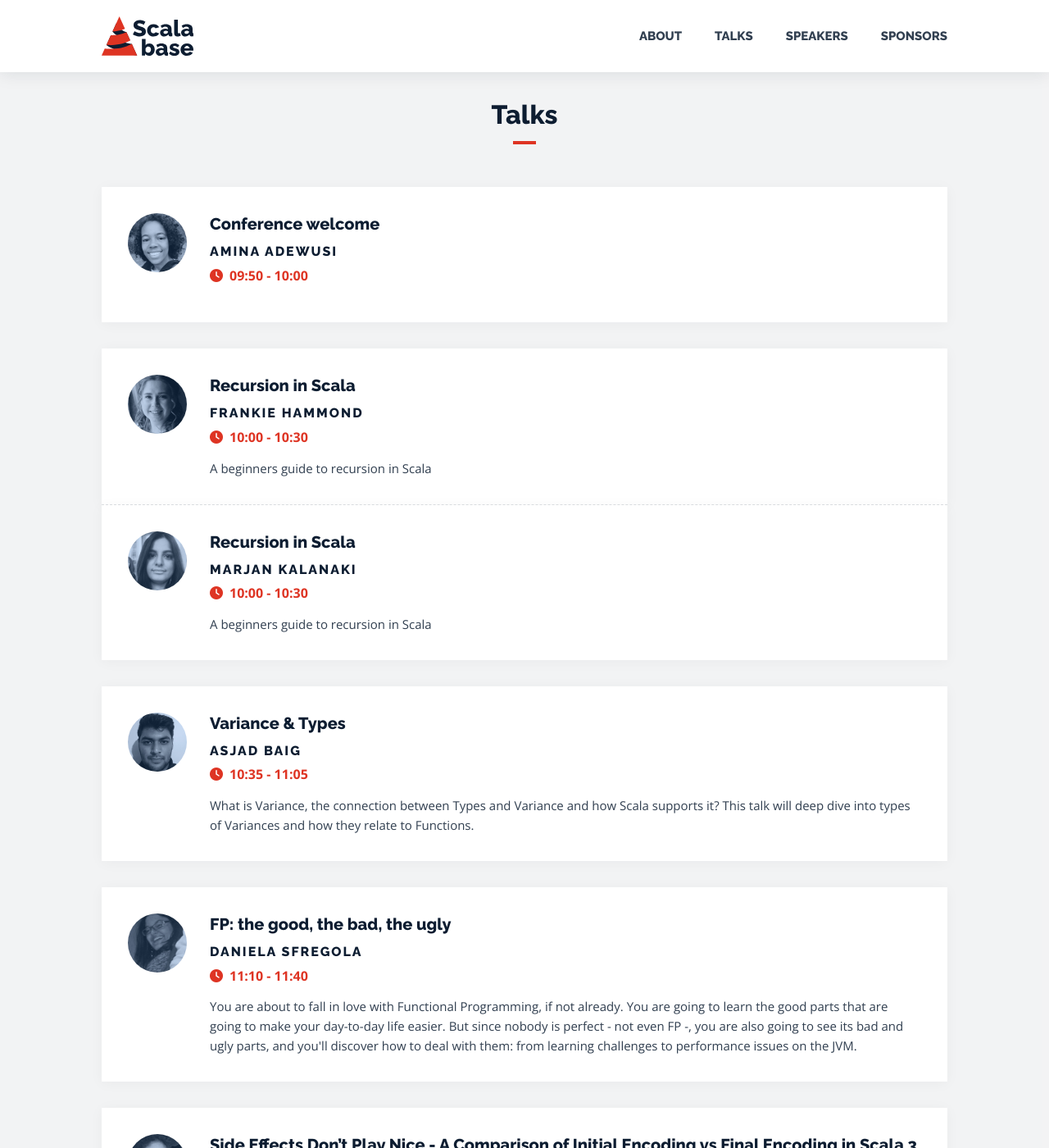
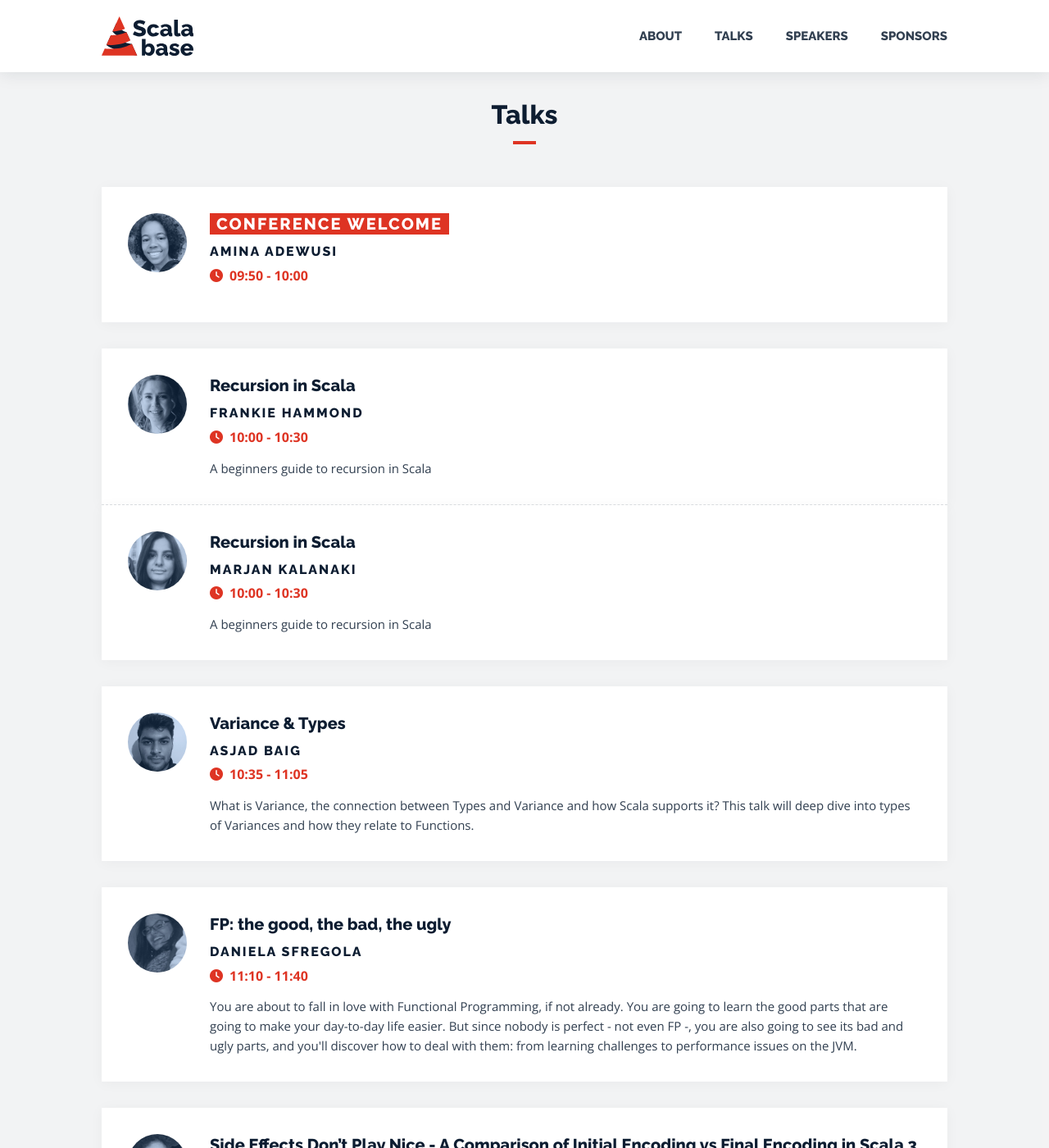
Before and after one commit to frankie297/scala-base-conf, a Jekyll site: the page built from docs/index.md, in a window 1280 px wide and 1400 px high, scrolled down 1223 px. Shown: the whole window at 82% size. Built offline with Jekyll 4.4.1, drawn with Linux system fonts in a browser that asks for light colours; nearby versions of some CDN libraries.

Commit message:
welcome + close style

```diff
--- a/docs/_sass/components/_talks.scss
+++ b/docs/_sass/components/_talks.scss
@@ -18,8 +18,16 @@
         margin-bottom: -$grid-line-base;
         border-bottom: 1px dashed rgba($gray-primary, 0.14);
       }
-      &:first-child {}
-      &:last-child {}
+      &:first-child,
+      &:last-child {
+        h3 {
+          padding: 0 $base-point-grid * 2;
+          color: $white;
+          text-transform: uppercase;
+          letter-spacing: 2px;
+          background: $brand-primary;
+        }
+      }
 
       .talk-item-avatar {
         margin-right: $base-point-grid * 7;
```
Also changed, not shown: docs/img/assets/background-talks-welcome.png (added), docs/img/assets/background-talks-welcome.svg (added).
